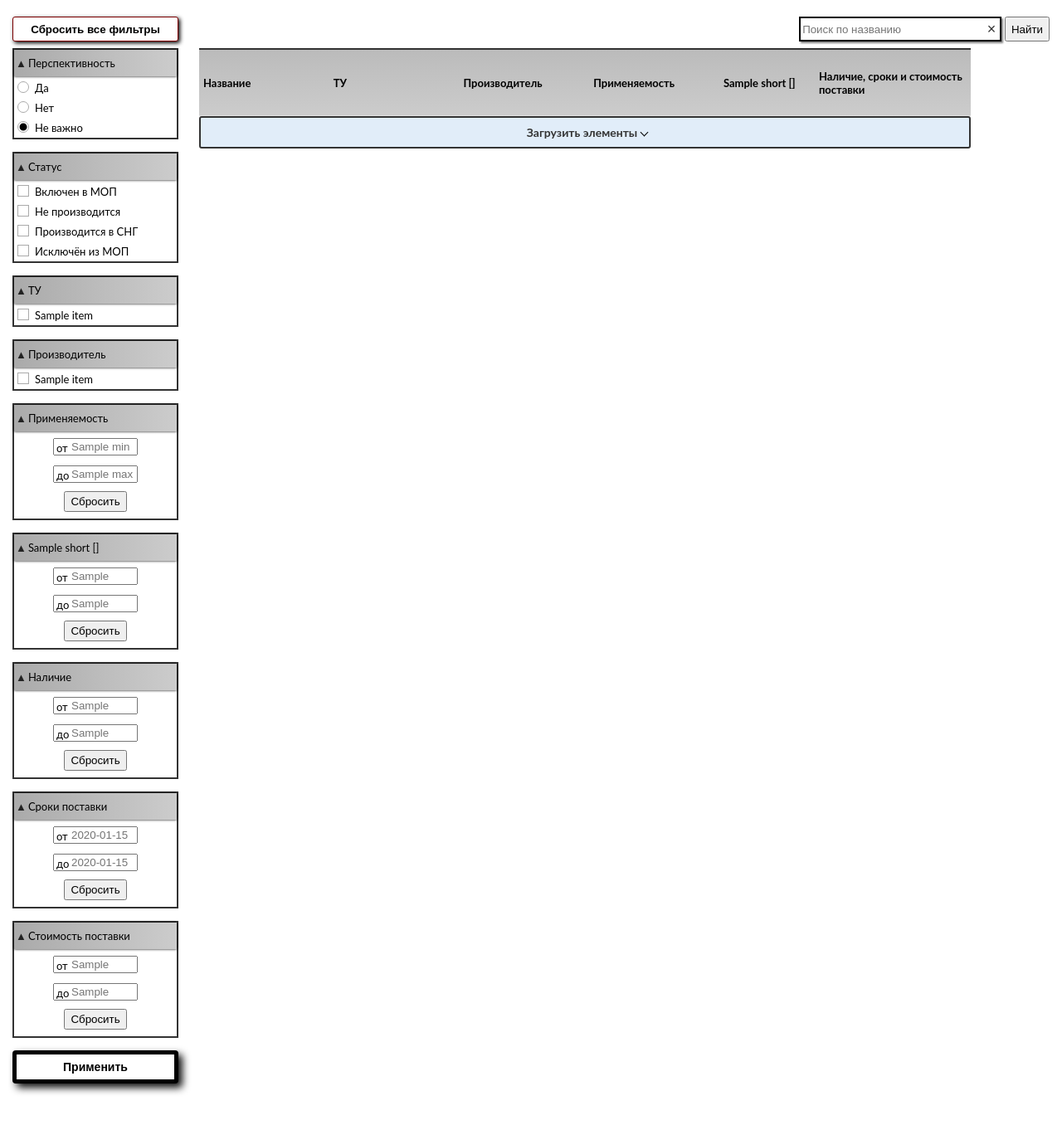
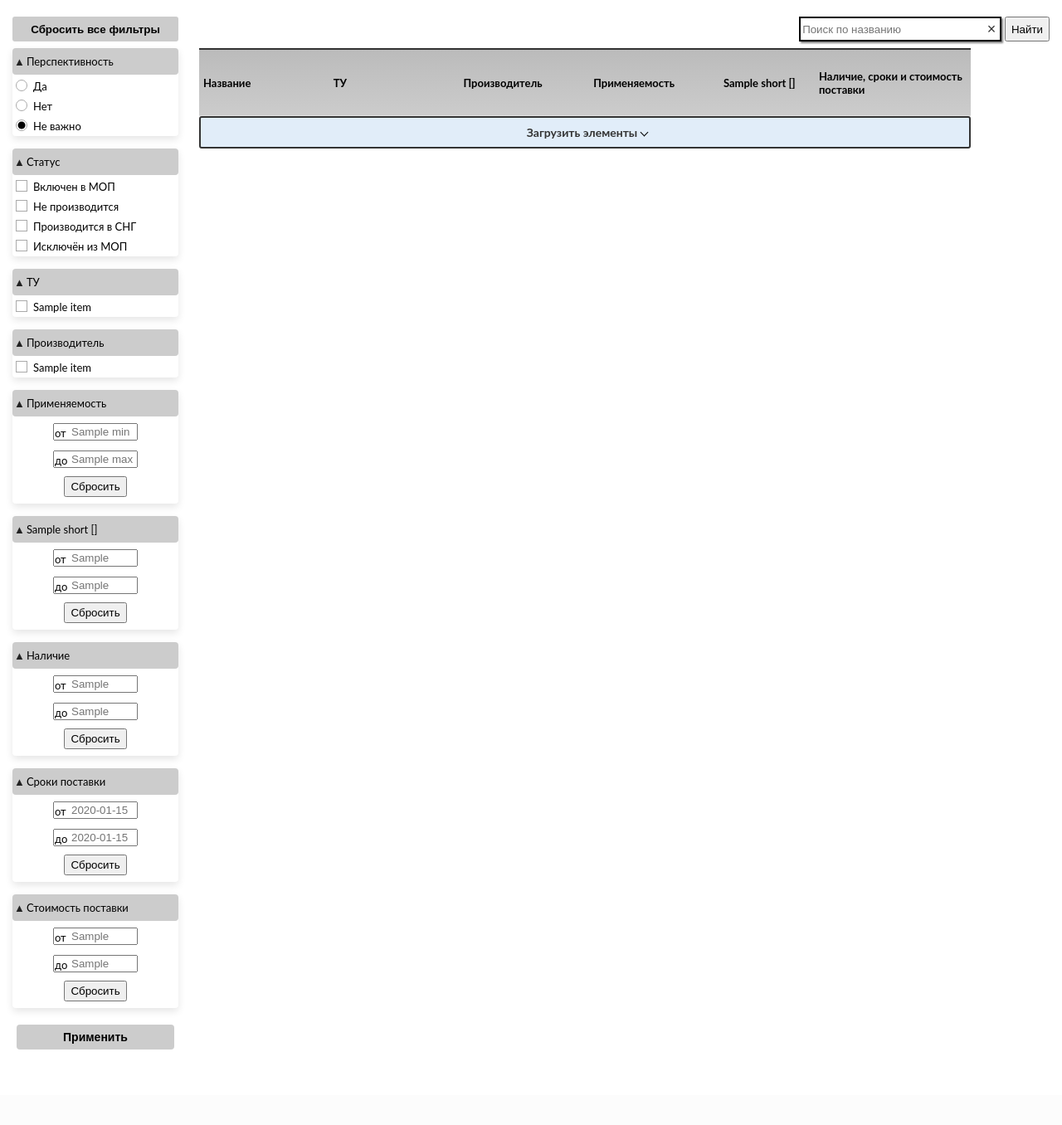
Before and after one commit to Ewsay/asonika_ecb, a Django app: page /category/1 in a window 1280 px wide. Shown: the part 100-1456 px from the top of the page at 83% size. After the commit the page ends 1365 px from the top, so only its background shows below. Run offline with Django 3.2, Linux system fonts and the light colour scheme; tables that the repository leaves empty hold one stand-in row (values such as "Sample post"); a database or web service that is not in the repository returns one stand-in record (values such as "Sample title"); data that the repository does not hold is empty.

Commit message:
add some styles

```diff
--- a/static/css/styles.css
+++ b/static/css/styles.css
@@ -196,21 +196,21 @@
 button#reset_button {
 	width: 200px;
 	margin-left: 15px;
-	border: 1px solid #7d0001;
+	/* border: 1px solid #353232; */
 	border-radius: 3px;
 	font-weight: bold;
 	cursor: pointer;
 	background-color: white;
-	box-shadow: 2px 2px 5px black;
+	background: #ccc;
+  border: none;
+	/* box-shadow: 2px 2px 5px black; */
 	color: black;
 }
 
 
 button#reset_button:hover {
-
-	/*background-color: #222;*/
 	/*color: white;*/
-	box-shadow: 0px 0px 10px red;
+	/* box-shadow: 0px 0px 10px #9e9e9ed0; */
 }
 
 
@@ -310,15 +310,16 @@
 
 
 .dropdown_header {
-	box-shadow: 0px 0px 3px black;
+	/* box-shadow: 0px 0px 3px black; */
 	display: inline-flex;
 	position: relative;
 	padding: 6px 2px 6px 2px;
 	line-height: 20px;
 	box-sizing: border-box;
 	width: 100%;
-	background-color: #aaa;
-	background: linear-gradient(to right, #aaa, #ccc);
+	background-color: #ccc;
+  border-radius: 4px;
+	/* background: linear-gradient(to right, #aaa, #ccc); */
 }
 
 
@@ -417,7 +418,9 @@
 
 .filter {
 	margin-bottom: 15px;
-	border: 2px solid #333;
+  box-shadow: rgb(0 0 0 / 10%) 0px 4px 10px;
+  /* border: 1px solid #999; */
+  border-radius: 4px;
 }
 
 
@@ -660,7 +663,7 @@
 	position: absolute;
 	background-color: #353232;
 	width: 180px;
-	height: 56px;
+	height:36px;
 	top: 190px;
 	left: 222px;
 	z-index: 1000;
@@ -678,7 +681,7 @@
 	text-align: left;
 	position: absolute;
 	width: 160px;
-	border: 3px solid red;
+	/* border: 3px solid red; */
 	background-color: white;
 	padding: 4px;
 	z-index: 1;
@@ -706,33 +709,34 @@
 	position: relative;
 	box-sizing: border-box;
 	width: 140px;
-	top: 13px;
+	top: 2px;
 	height: 30px;
-	background: linear-gradient(to right, #aaa, #eee);
+	/* background: linear-gradient(to right, #aaa, #eee); */
+	background: #353232;
 	border: 0;
 	border-radius: 2px;
 	color: white;
 	font-weight: bold;
 	font-size: 14px;
 	letter-spacing: 1px;
-	text-shadow: -1px -1px 0 #000, 1px -1px 0 #000, -1px 1px 0 #000, 1px 1px 0 #000;
+	/* text-shadow: -1px -1px 0 #000, 1px -1px 0 #000, -1px 1px 0 #000, 1px 1px 0 #000; */
 }
 
 
-#show_button:hover {
+/* #show_button:hover {
 	background: linear-gradient(to right, #666, #ddd);
 	box-shadow: 0 0 4px red;
-}
+} */
 
-#show_button:active {
+/* #show_button:active {
 	background-color: #700008;
-}
+} */
 
 
-button#show_button:focus {
+/* button#show_button:focus {
 	box-shadow: 0 0 4px red;
 	outline: none;
-}
+} */
 
 #arr_show {
 	position: absolute;
@@ -760,12 +764,12 @@
 
 
 div#stat_show_box {
-	background-color: black;
+	/* background-color: black; */
 	width: 200px;
 	height: 40px;
 	text-align: center;
 	border-radius: 4px;
-	box-shadow: 5px 5px 10px #111;
+	/* box-shadow: 5px 5px 10px #111; */
 
 }
 
@@ -776,26 +780,28 @@
 	width: 190px;
 	top: 5px;
 	height: 30px;
-	background: white;
-	border: 0;
+	background: #ccc;
+  border: none;
+	/* border: 0; */
 	/*color: white;*/
 	font-weight: bold;
+	border-radius: 4px;
 	font-size: 14px;
 	/*letter-spacing: .5px;*/
 	/*text-shadow: -1px -1px 0 #000, 1px -1px 0 #000, -1px 1px 0 #000, 1px 1px 0 #000;*/
 }
 
 
-button#stat_show_button:hover {
-	/*background: #aaa;*/
-	border-radius: 0;
-	box-shadow: 1px 1px 10px red;
-}
+/* button#stat_show_button:hover { */
+	/* background: #fff; */
+	/* border-radius: 0; */
+	/* box-shadow: 1px 1px 10px red; */
+/* } */
 
 
 button#stat_show_button:active {
 	background-color: #eee;
-	box-shadow: 1px 1px 25px red;
+	/* box-shadow: 1px 1px 25px red; */
 }
 
 
```
Also changed, not shown: static/css/home_styles.css (+24 -17 lines).
